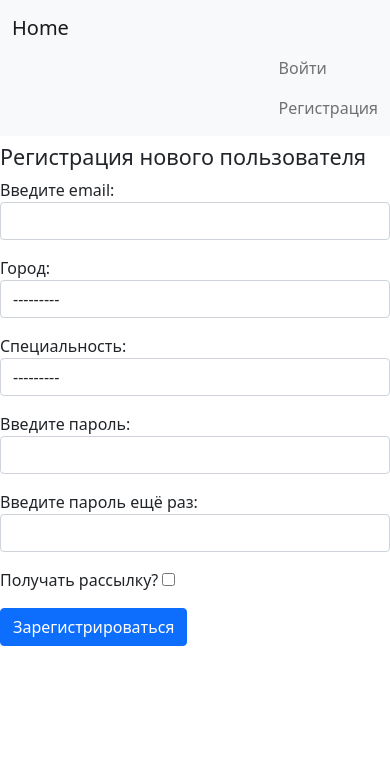
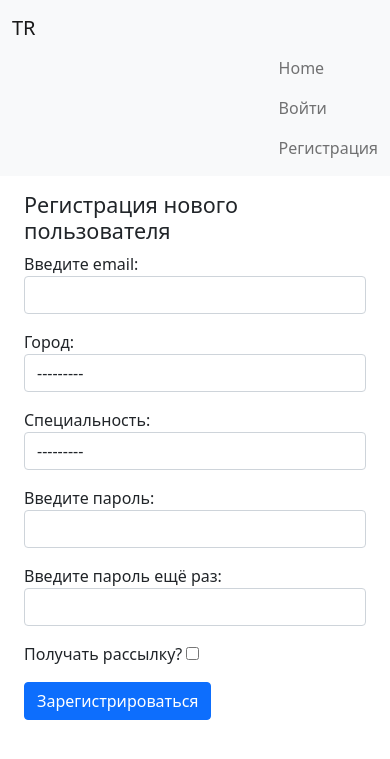
Before and after one commit to Timur-Razzakov/data_collection_service, a Django app: page /accounts/registration/ in a window 390 px wide. Shown: the top 759 px of the page. Run offline with Django 3.2, Linux system fonts and the light colour scheme; data that the repository does not hold is empty; parts of the project's set-up code (start-up, migrations or seed data) failed here and were passed over; some libraries are stand-ins or nearby versions.

Commit message:
added some adaptability for mobile devices

```diff
--- a/accounts/templates/accounts/login.html
+++ b/accounts/templates/accounts/login.html
@@ -3,7 +3,8 @@
 {% block title %} Login {% endblock %}
 
 {% block content %}
-
+<div class="col-md-8 mx-auto my-2">
+    <div class="container px-4">
         <div class="row ">
             <div class="col-md-8 mx-auto">
                 <h4 class="my-2">Форма входа</h4>
@@ -15,5 +16,6 @@
                 </form>
             </div>
         </div>
-
+    </div>
+</div>
 {% endblock %}
--- a/accounts/templates/accounts/registration.html
+++ b/accounts/templates/accounts/registration.html
@@ -3,7 +3,8 @@
 {% block title %} Register {% endblock %}
 
 {% block content %}
-
+<div class="col-md-8 mx-auto my-2">
+    <div class="container px-4">
         <div class="row ">
             <div class="col-md-8 mx-auto">
                 <h4 class="my-2">Регистрация нового пользователя</h4>
@@ -15,5 +16,6 @@
                 </form>
             </div>
         </div>
-
+    </div>
+</div>
 {% endblock %}
--- a/scraping/templates/scraping/home.html
+++ b/scraping/templates/scraping/home.html
@@ -20,7 +20,7 @@
                 получать каждый день письмо со списком новых вакансий за последние сутки, согласно
                 Вашим потребностям.
             </p>
-        </div>
+
 
             <form method="GET" action="{% url 'vacant_list' %}">
                 <div class="form-group">
@@ -30,5 +30,5 @@
             </form>
         </div>
     </div>
-
+</div>
 {% endblock %}
--- a/templates/base.html
+++ b/templates/base.html
@@ -11,9 +11,12 @@
 
 <nav class="navbar navbar-expand-lg navbar-light bg-light">
     <div class="container-fluid">
-        <a class="navbar-brand" href="{% url 'home'%}">Home</a>
+        <a class="navbar-brand" href="{% url 'home'%}">TR </a>
         <div class="collapse navbar-collapse d-flex flex-row-reverse" id="navbarNavDropdown">
             <ul class="navbar-nav ">
+                <li class="nav-item">
+                    <a class="nav-link" href="{% url 'home'%}">Home</a>
+                </li>
                 {% if user.is_authenticated %}
                 <li class="nav-item">
                     <a class="nav-link" href="{% url 'logout' %}">Выйти</a>
```
Also changed, not shown: scraping/templates/scraping/vacant_list.html (+6 -1 lines). Lines whose indentation alone changed are shown as unchanged.
